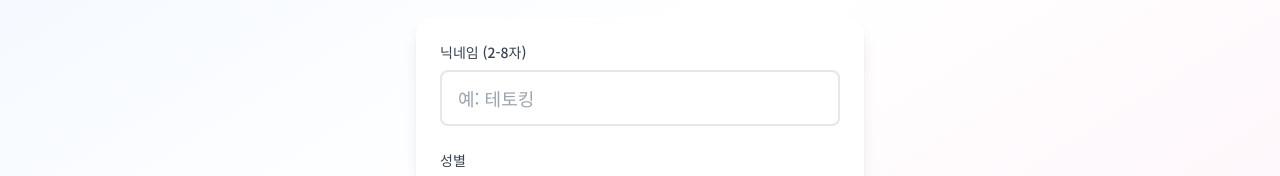
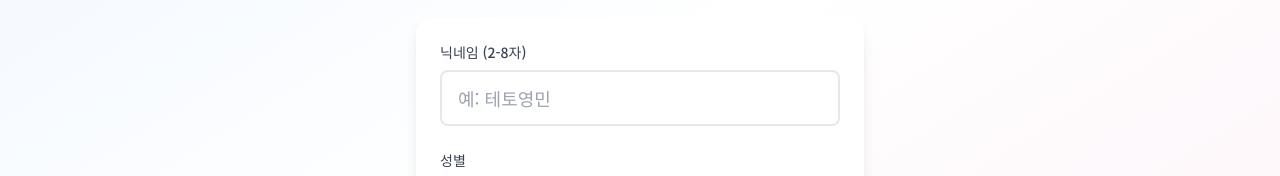
Before and after one commit to Youngminoutlier/teto-egen-test, a React (Vite) app in the folder frontend/: page / in a window 1280 px wide. Shown: the part 304-480 px from the top of the page. Built offline with nearby package versions, Linux system fonts and the light colour scheme.

Commit message:
Update UserInput.jsx

```diff
--- a/frontend/src/components/UserInput.jsx
+++ b/frontend/src/components/UserInput.jsx
@@ -56,7 +56,7 @@ const UserInput = ({ onStartTest }) => {
             type="text"
             value={nickname}
             onChange={(e) => setNickname(e.target.value)}
-            placeholder="예: 테토킹"
+            placeholder="예: 테토영민"
             className="w-full px-4 py-3 border-2 border-gray-200 rounded-lg focus:border-blue-500 focus:outline-none transition-colors text-lg"
             maxLength={8}
             disabled={isLoading}
```
